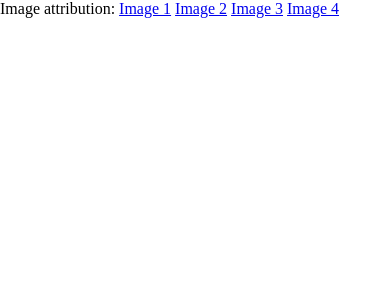
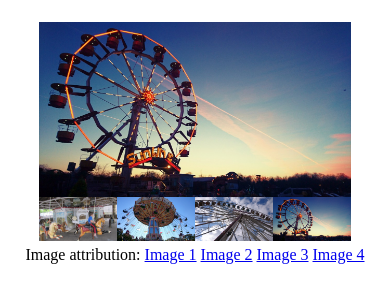
Before and after one commit to trichoplax/carousel, a plain HTML site: page index.html in a window 390 px wide. Drawn offline with Linux system fonts and the light colour scheme.

Commit message:
Make image plus thumbnail area responsive to width and height of window.

```diff
--- a/index.html
+++ b/index.html
@@ -10,10 +10,29 @@
 </head>
 <body>
 
-Image attribution:
-<a href="https://commons.wikimedia.org/wiki/File:RI_retouch.JPG">Image 1</a>
-<a href="https://pxhere.com/fr/photo/1372737">Image 2</a>
-<a href="https://pxhere.com/vi/photo/1372841">Image 3</a>
-<a href="https://pxhere.com/th/photo/504244">Image 4</a>
+<div class="pseudomargin"></div>
+<div class="container">
+    <div class="main">
+        <div class="carousel-image image_1"></div>
+        <div class="carousel-image image_2"></div>
+        <div class="carousel-image image_3"></div>
+        <div class="carousel-image image_4"></div>
+    </div>
+    <div class="thumbnails">
+        <div class="thumbnail image_1"></div>
+        <div class="thumbnail image_2"></div>
+        <div class="thumbnail image_3"></div>
+        <div class="thumbnail image_4"></div>
+    </div>
+</div>
+
+<footer>
+    Image attribution:
+    <a href="https://commons.wikimedia.org/wiki/File:RI_retouch.JPG">Image 1</a>
+    <a href="https://pxhere.com/fr/photo/1372737">Image 2</a>
+    <a href="https://pxhere.com/vi/photo/1372841">Image 3</a>
+    <a href="https://pxhere.com/th/photo/504244">Image 4</a>
+</footer>
+
 </body>
 </html>
--- a/styles.css
+++ b/styles.css
@@ -0,0 +1,57 @@
+body {
+    text-align: center;
+}
+.pseudomargin {
+    height: 5.625vw;
+    max-height: 8vh;
+}
+.container {
+    width: 80vw;
+    max-width: 113.7777777777777vh;
+    margin: 0 auto;
+}
+.thumbnails {
+    display: inline-block;
+    margin: 0 auto;
+}
+.thumbnail {
+    display: inline-block;
+    float: left;
+    width: 20vw;
+    height: 11.25vw;
+    width: 20vw;
+    max-width: 28.44444444444444vh;
+    height: 11.25vw;
+    max-height: 16vh;
+    background-size: cover;
+    margin: 0vw;
+}
+.main {
+    display: inline-block;
+    float: left;
+    margin: 0 auto;
+    width: 80vw;
+    max-width: 113.7777777777777vh;
+    height: 45vw;
+    max-height: 64vh;
+}
+.carousel-image {
+    position: absolute;
+    background-size: cover;
+    width: 80vw;
+    max-width: 113.7777777777777vh;
+    height: 45vw;
+    max-height: 64vh;
+}
+.image_1 {
+    background-image: url("RI_retouch.JPG")
+}
+.image_2 {
+    background-image: url("folk_festival_fair_carousel_fairground_year_market-1372737.jpg")
+}
+.image_3 {
+    background-image: url("folk_festival_fair_pleasure_ferris_wheel_fairground_fun-1372841.jpg")
+}
+.image_4 {
+    background-image: url("photo-504244.jpg")
+}
```
